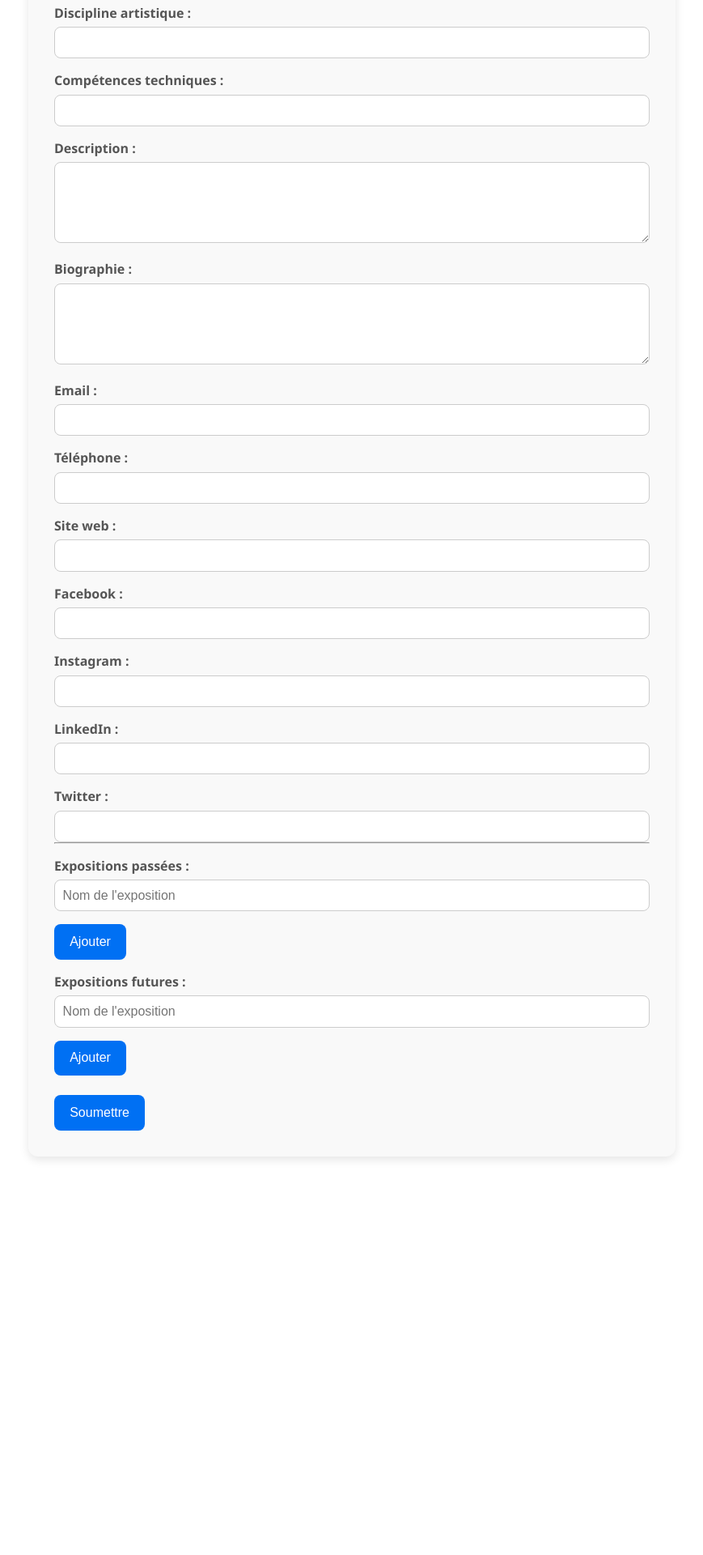
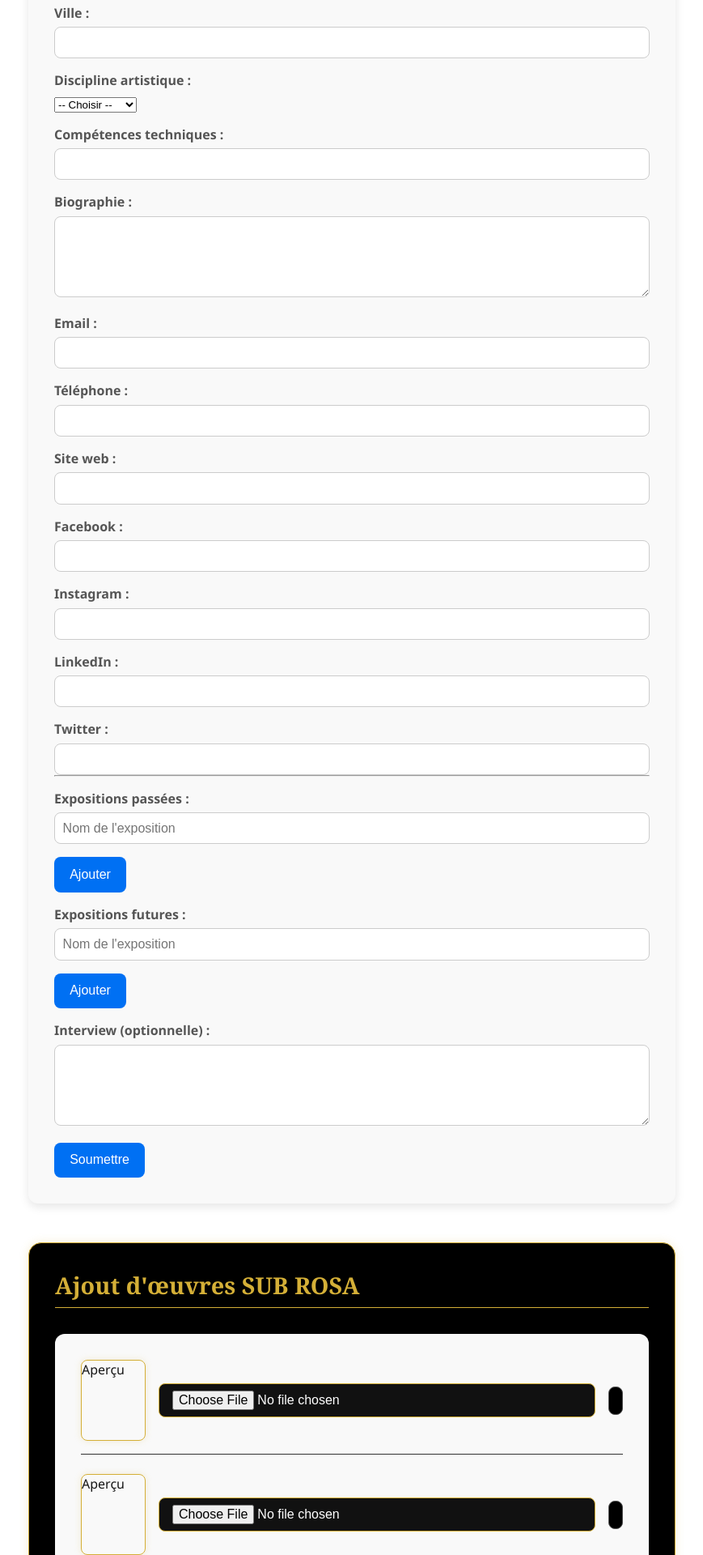
Before and after one commit to benhartdev/subrosa, a Next.js app in the folder subrosa-frontend/: page /inscription-artiste in a window 1280 px wide. Shown: the part 820-2740 px from the top of the page at 81% size, without its empty margins (205-1074 px from the left). Before the commit the page ends 2280 px from the top, so only its background shows below. Built offline with nearby package versions, Linux system fonts and the light colour scheme.

Commit message:
WIP: sauvegarde complète backend + frontend avant rebase

```diff
--- a/subrosa-frontend/app/inscription-artiste/page.jsx
+++ b/subrosa-frontend/app/inscription-artiste/page.jsx
@@ -4,6 +4,7 @@ import React from 'react';
 import ArtistForm from '../../components/ArtistForm';
 import '../../styles/inscription-artiste.css';
 import Header from '../../components/Header';
+import UploadImages from '../../components/UploadImages';
 
 
 const InscriptionArtistePage = () => {
@@ -12,6 +13,7 @@ const InscriptionArtistePage = () => {
       <h1>Inscription Artiste</h1>
       <Header />
       <ArtistForm />
+      <UploadImages />
     </div>
   );
 };
--- a/subrosa-frontend/components/ArtistForm.jsx
+++ b/subrosa-frontend/components/ArtistForm.jsx
@@ -3,17 +3,18 @@ import axios from 'axios';
 
 const ArtistForm = () => {
   const [formData, setFormData] = useState({
+    username: '',
+    password: '',
     name: '',
     Id: '',
-    date_of_birth: '',
+    birthdate: '',
     country_location: '',
     city_location: '',
-    craft: '',
+    style: '',
     technical_skills: '',
     bio: '',
-    description: '',
     email: '',
-    number: '',
+    phone: '',
     website: '',
     facebook: '',
     instagram: '',
@@ -21,6 +22,9 @@ const ArtistForm = () => {
     twitter: '',
     old_exhibitions: [],
     future_exhibitions: [],
+    interviews:'',
+    isApproved:false,
+    status:'',
   });
 
   const [expoInput, setExpoInput] = useState('');
@@ -50,10 +54,28 @@ const ArtistForm = () => {
       await axios.post('http://localhost:5000/api/public/artists', formData);
       alert("Artiste ajouté avec succès !");
       setFormData({
-        name: '', Id: '', date_of_birth: '', country_location: '', city_location: '',
-        craft: '', technical_skills: '', bio: '', description: '', email: '', number: '',
-        website: '', facebook: '', instagram: '', linkedin: '', twitter: '',
-        old_exhibitions: [], future_exhibitions: []
+        username: '',
+        password: '',
+        name: '',
+        Id: '',
+        birthdate: '',
+        country_location: '',
+        city_location: '',
+        style: '',
+        technical_skills: '',
+        bio: '',
+        email: '',
+        phone: '',
+        website: '',
+        facebook: '',
+        instagram: '',
+        linkedin: '',
+        twitter: '',
+        old_exhibitions: [],
+        future_exhibitions: [],
+        interviews:'',
+        isApproved:false,
+        status:'',
       });
     } catch (error) {
         console.error("Erreur complète :", error);
@@ -66,41 +88,51 @@ const ArtistForm = () => {
   };
 
   return (
+
     <form onSubmit={handleSubmit}>
-      <h2>Formulaire d'inscription artiste</h2>
+    <h2>Formulaire d'inscription artiste</h2>
+
+      <label>Nom d'utilisateur :</label>
+      <input name="username" value={formData.username} onChange={handleChange} required />
+
+      <label>Mot de passe :</label>
+      <input type="password" name="password" value={formData.password} onChange={handleChange} required />
 
       <label>Nom :</label>
       <input name="name" value={formData.name} onChange={handleChange} required />
 
-      <label>ID (optionnel) :</label>
-      <input name="Id" value={formData.Id} onChange={handleChange} />
-
-      <label>Date de naissance :</label>
-      <input name="date_of_birth" value={formData.date_of_birth} onChange={handleChange} />
+      <label>Date de naissance (jj/mm/aaaa) :</label>
+      <input name="birthdate" value={formData.birthdate} onChange={handleChange} placeholder="31/12/1980" />
 
       <label>Pays :</label>
-      <input name="country_location" value={formData.country_location} onChange={handleChange} />
+      <input name="country_location" value={formData.country_location} onChange={handleChange}  />
 
       <label>Ville :</label>
-      <input name="city_location" value={formData.city_location} onChange={handleChange} />
+      <input name="city_location" value={formData.city_location} onChange={handleChange}  />
 
       <label>Discipline artistique :</label>
-      <input name="craft" value={formData.craft} onChange={handleChange} />
+      <select name="style" value={formData.style} onChange={handleChange} >
+        <option value="">-- Choisir --</option>
+        <option value="peinture">Peinture</option>
+        <option value="photographie">Photographie</option>
+        <option value="sculpture">Sculpture</option>
+        <option value="illustration">Illustration</option>
+        <option value="autre">Autre</option>
+      </select>
 
       <label>Compétences techniques :</label>
-      <input name="technical_skills" value={formData.technical_skills} onChange={handleChange} />
+      <input name="technical_skills" value={formData.technical_skills} onChange={handleChange}  />
 
-      <label>Description :</label>
-      <textarea name="description" value={formData.description} onChange={handleChange} />
+
 
       <label>Biographie :</label>
       <textarea name="bio" value={formData.bio} onChange={handleChange} />
 
       <label>Email :</label>
-      <input type="email" name="email" value={formData.email} onChange={handleChange} />
+      <input type="email" name="email" value={formData.email} onChange={handleChange} required />
 
       <label>Téléphone :</label>
-      <input name="number" value={formData.number} onChange={handleChange} />
+      <input name="phone" value={formData.phone} onChange={handleChange} />
 
       <label>Site web :</label>
       <input name="website" value={formData.website} onChange={handleChange} />
@@ -139,9 +171,15 @@ const ArtistForm = () => {
       <button type="button" onClick={handleAddFutureExhibition}>Ajouter</button>
       <ul>{formData.future_exhibitions.map((expo, i) => <li key={i}>{expo}</li>)}</ul>
 
+      <label>Interview (optionnelle) :</label>
+      <textarea name="interviews" value={formData.interviews} onChange={handleChange} />
+
+
+
       <button type="submit">Soumettre</button>
+
     </form>
-  );
-};
+      );
+    };
 
 export default ArtistForm;
--- /dev/null
+++ b/subrosa-frontend/components/UploadImages.jsx
@@ -0,0 +1,93 @@
+import React, { useState } from 'react';
+import '../styles/UploadImages.css';
+
+const UploadImages = ({ artistId }) => {
+  const [files, setFiles] = useState([null, null, null, null, null, null]);
+  const [alts, setAlts] = useState(['', '', '', '', '', '']);
+  const [message, setMessage] = useState('');
+
+  const handleFileBoxChange = (index, file) => {
+    const updatedFiles = [...files];
+    updatedFiles[index] = file;
+    setFiles(updatedFiles);
+  };
+
+  const handleAltChange = (index, value) => {
+    const newAlts = [...alts];
+    newAlts[index] = value;
+    setAlts(newAlts);
+  };
+
+  const handleSubmit = async (e) => {
+    e.preventDefault();
+    const selectedFiles = files.filter(file => file !== null);
+    if (!selectedFiles.length) return;
+
+    const formData = new FormData();
+    selectedFiles.forEach(file => formData.append('images', file));
+    selectedFiles.forEach((file, index) => {
+      const altValue = alts[index] || '';
+      formData.append('alts', altValue);
+    });
+
+    try {
+      const response = await fetch(`http://localhost:5000/api/uploads/upload-multiple/${artistId}`, {
+        method: 'POST',
+        body: formData
+      });
+
+      const data = await response.json();
+      if (response.ok) {
+        setMessage('✅ Upload réussi !');
+        setFiles([null, null, null, null, null, null]);
+        setAlts(['', '', '', '', '', '']);
+      } else {
+        setMessage(`❌ Erreur : ${data.error}`);
+      }
+    } catch (err) {
+      setMessage('❌ Erreur lors de l’envoi des fichiers.');
+    }
+  };
+
+  return (
+    <div className="upload-container">
+      <h2 className="upload-title">Ajout d'œuvres SUB ROSA</h2>
+      <form onSubmit={handleSubmit} className="upload-form">
+        {[0, 1, 2, 3, 4, 5].map((index) => (
+          <div key={index} className="upload-item">
+            {files[index] ? (
+              <img
+                src={URL.createObjectURL(files[index])}
+                alt="preview"
+                className="upload-preview"
+              />
+            ) : (
+              <div className="upload-preview placeholder">Aperçu</div>
+            )}
+            <input
+              type="file"
+              accept="image/*"
+              onChange={(e) => handleFileBoxChange(index, e.target.files[0])}
+              className="upload-input"
+            />
+            <input
+              type="text"
+              placeholder="Texte alternatif (alt)"
+              value={alts[index] || ''}
+              onChange={(e) => handleAltChange(index, e.target.value)}
+              className="upload-alt"
+            />
+          </div>
+        ))}
+
+        <button type="submit" className="upload-button">
+          ENVOYER LES IMAGES
+        </button>
+
+        {message && <p className="upload-message">{message}</p>}
+      </form>
+    </div>
+  );
+};
+
+export default UploadImages;
--- /dev/null
+++ b/subrosa-frontend/styles/UploadImages.css
@@ -0,0 +1,19 @@
+.upload-container { max-width: 800px; margin: 3rem auto; background-color: #000; padding: 2rem; border-radius: 1rem; border: 1px solid #d4af37; box-shadow: 0 0 12px rgba(212, 175, 55, 0.2); font-family: 'Georgia', serif; }
+
+.upload-title { color: #d4af37; font-size: 1.8rem; margin-bottom: 1.5rem; border-bottom: 1px solid #d4af37; padding-bottom: 0.5rem; }
+
+.upload-form { display: flex; flex-direction: column; gap: 1.5rem; }
+
+.upload-input { background: #111; color: #fff; border: 1px solid #d4af37; padding: 0.5rem 1rem; border-radius: 0.5rem; }
+
+.upload-item { display: flex; align-items: center; gap: 1rem; border-bottom: 1px solid #333; padding-bottom: 1rem; }
+
+.upload-preview { width: 100px; height: 100px; object-fit: cover; border-radius: 0.5rem; border: 1px solid #d4af37; box-shadow: 0 0 8px rgba(212, 175, 55, 0.2); }
+
+.upload-alt { flex: 1; padding: 0.5rem; border: 1px solid #555; background-color: #000; color: #fff; border-radius: 0.5rem; font-size: 0.95rem; }
+
+.upload-button { background-color: #d4af37; color: #000; font-weight: bold; padding: 0.75rem; border: none; border-radius: 0.5rem; cursor: pointer; transition: background 0.3s ease; }
+
+.upload-button:hover { background-color: #ffdf76; }
+
+.upload-message { text-align: center; color: #d4af37; font-style: italic; margin-top: 1rem; }
```
